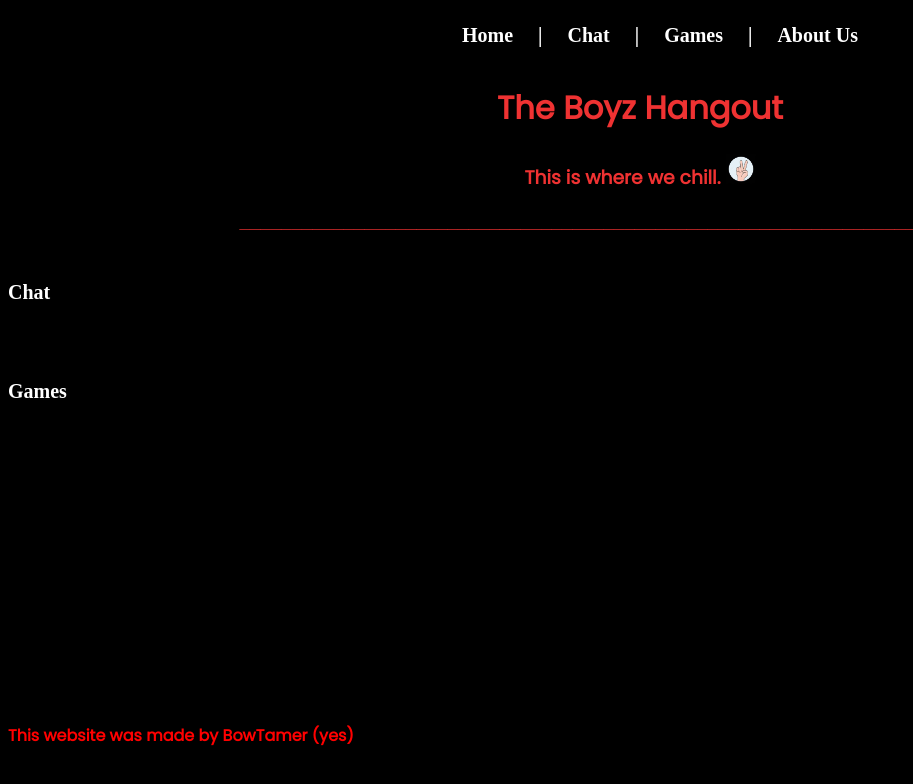
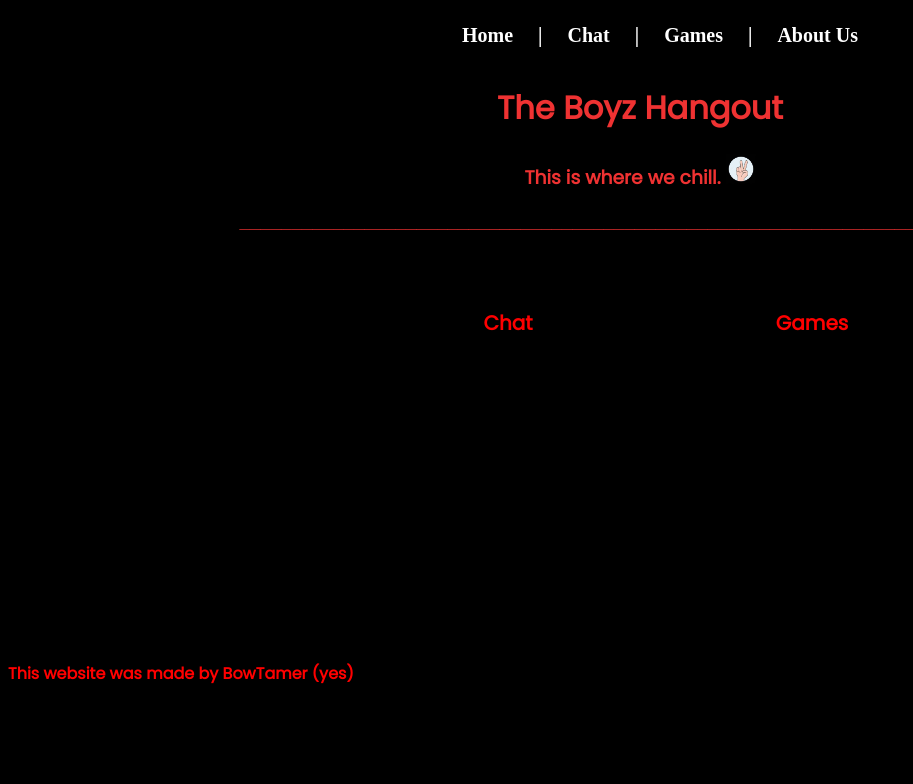
Before and after one commit to xbox69/xbox69.github.io, a plain HTML site: page index.html in a window 1280 px wide. Shown: the whole page, without its empty margins (0-913 px from the left). Drawn offline with Linux system fonts and the light colour scheme; files whose address does not match are found by name.

Commit message:
Update index.html and style.css

```diff
--- a/index.html
+++ b/index.html
@@ -54,16 +54,16 @@ Thanks for looking at this website's source code!
       </h3>
     <h3 class="border"> _____________________________________________________________________________
     </h3>
-    <a href="https://docs.google.com/document/d/1jGChCI2SE36zcDAELlfAOkpst5HPpbtTQUIF_-ckvX8/edit?usp=sharing" class="titlebutton">
-      <div class="titlebuttonbox">
-        <h4 class="titlebuttontext">
+    <a href="https://docs.google.com/document/d/1jGChCI2SE36zcDAELlfAOkpst5HPpbtTQUIF_-ckvX8/edit?usp=sharing" class="chatbutton">
+      <div class="playbox">
+        <h4 class="playtext">
           Chat
         </h4>
       </div>
     </a>
-    <a href="games.html" class="titlebutton">
-      <div class="titlebuttonbox">
-        <h4 class="titlebuttontext">
+    <a href="games.html" class="gamesbutton" id="games">
+      <div class="playbox">
+        <h4 class="playtext">
           Games
         </h4>
       </div>
--- a/style.css
+++ b/style.css
@@ -14,20 +14,20 @@ nav ul{
 
 nav ul li{
   list-style-type: none;
+  background-color: black;
   display: inline;
+  color: white;
+  font-size: 20px;
+  font-weight: bold;
   padding-left: 10px;
   padding-right: 10px;
   border-right-color: white;
-  font-size: 20px;
-  font-weight: bold;
-  color: white;
-  background-color: black;
 }
 
 a{
-  display: inline;
   text-decoration: none;
   color: white;
+  display: inline;
 }
 
 a:hover{
@@ -43,47 +43,69 @@ h1, h3{
   text-align: center;
 }
 
-h1, h3, p{
+h1, h2, h3, p{
+  color: #EF3232;
   font-family: 'Poppins', sans-serif;
-  color: #EF3232;
-}
-
-button{
-  display: inline-block;
-  position: relative;
-  padding: 20px 20px;
-  border-radius: 6px;
-  outline: none;
-  text-align: center;
-  text-decoration: none;
-  font-family: 'Poppins', sans-serif;
-  color: red;
-  background-color: black;
 }
 
 .border{
   font-family: sans-serif;
 }
 
-.titlebutton{
+.chatbutton{
+  display: inline-block;
+  text-align: center;
+  position: relative;
+  text-decoration: none;
+  font-family: 'Poppins', sans-serif;
+  color: red;
+  font-size: 20px;
+  font-weight: 900;
+  background-color: black;
+  border-radius: 6px;
+  outline: none;
+  padding: 20px 20px;
   margin-top: 30px;
   margin-left: 400px;
-  font-size: 20px;
-  font-weight: 900;
   height:40px;
   width: 160px;
 }
 
-.titlebutton:hover{
-  color: #fff;
+.chatbutton:hover{
   background: red;
+  color: white;
 }
 
-.titlebuttonbox{
+.gamesbutton{
+  display: inline-block;
+  text-align: center;
+  position: relative;
+  text-decoration: none;
+  font-family: 'Poppins', sans-serif;
+  color: red;
+  font-size: 20px;
+  font-weight: 900;
+  background-color: black;
+  border-radius: 6px;
+  outline: none;
+  padding: 20px 20px;
+  margin-top: 30px;
+  margin-left: 100px;
+  height:40px;
+  width: 160px;
+}
+
+.gamesbutton:hover{
+  background: red;
+  color: white;
+}
+
+
+.playbox{
   margin-top: 10px;
 }
 
-.titlebuttontext{
+.playtext{
   position: relative;
   bottom: 20px;
 }
@@ -96,7 +118,7 @@ button{
 }
 
 .footertext{
+  color: red;
+  font-family: 'Poppins', sans-serif;
   margin-top: 300px;
-  font-family: 'Poppins', sans-serif;
-  color: red;
 }
```
